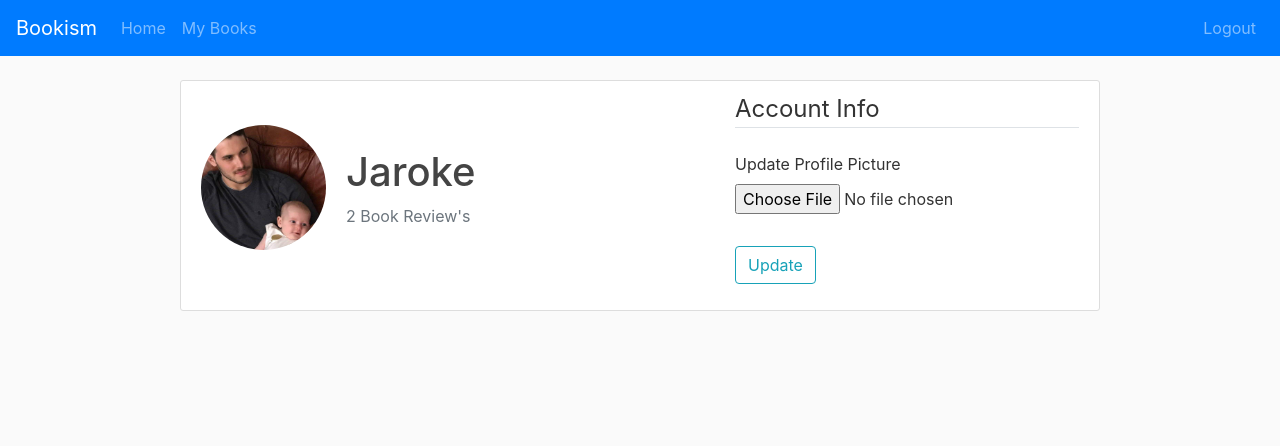
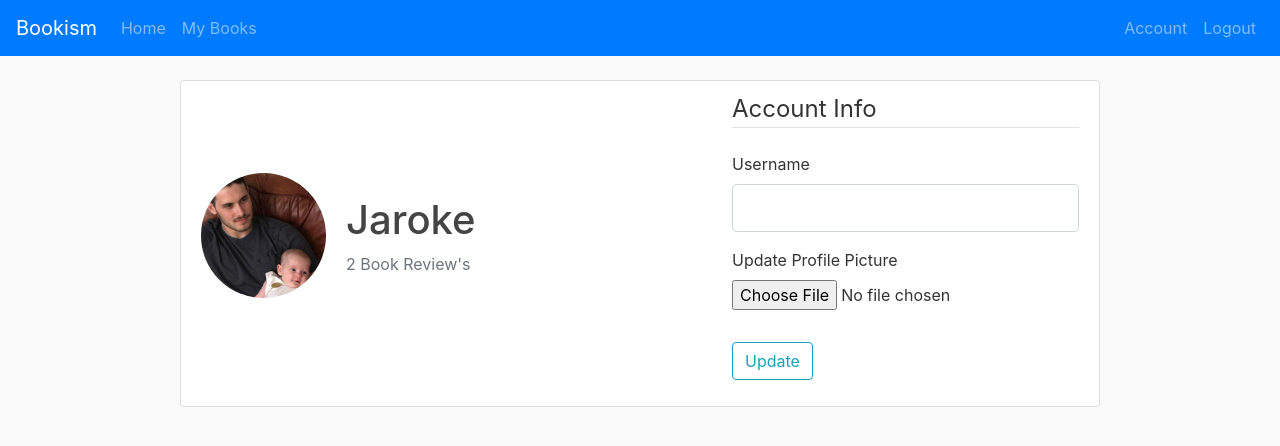
Before and after one commit to Jaroke321/Project1, a Flask app: page /profile in a window 1280 px wide. Shown: the top 446 px of the page. Run offline with Flask 2, Linux system fonts and the light colour scheme; a user stored in the database is signed in; data comes from the database, SQL or seed files in the repository; some libraries are stand-ins or nearby versions.

Commit message:
Added form so user can change username, and added functions so users can access other users account

```diff
--- a/project1/forms.py
+++ b/project1/forms.py
@@ -22,6 +22,8 @@ class LoginForm(FlaskForm):
     submit = SubmitField('Login')
 
 class UpdateAccountForm(FlaskForm):
+    username = StringField('Username',
+        validators=([Length(min=2, max=20)]))
     picture = FileField('Update Profile Picture',
         validators=[FileAllowed(['jpg', 'png'])])
     submit = SubmitField('Update')
--- a/project1/routes.py
+++ b/project1/routes.py
@@ -120,6 +120,24 @@ def profile():
     return render_template('profile.html', img_file=img_file, form=form,
         count=review_count)
 
+@app.route("/user")
+@login_required
+def user():
+    """Displays the information and the review data of a user
+    given that users id. This is used so that users can view
+    other users profiles."""
+
+    return render_template('user.html', name=current_user.name)
+
+@app.route("/users/<int:id>")
+def users(id):
+    """"""
+
+    user = User.query.get(int(id))
+
+    return render_template('user.html', name=user.name)
+
+
 
 @app.route("/api/book/<int:book_id>")
 def apiBook(book_id):
--- a/project1/templates/index.html
+++ b/project1/templates/index.html
@@ -24,15 +24,16 @@
       <div class="collapse navbar-collapse" id="navbarNav">
         <ul class="navbar-nav">
           <li class="nav-item">
-            <a class="nav-link" href="/">Home</a>
+            <a class="nav-link" href="{{ url_for('index') }}">Home</a>
           </li>
           <li class="nav-item">
-            <a class="nav-link" href="/profile">My Books</a>
+            <a class="nav-link" href="{{ url_for('user') }}">My Books</a>
           </li>
         </ul>
       </div>
       <div class="navbar-nav">
         {% if current_user.is_authenticated %}
+          <a class="nav-item nav-link" href="{{ url_for('profile') }}">Account</a>
           <a class="nav-item nav-link" href="{{ url_for('logout') }}">Logout</a>
         {% else %}
           <a class="nav-item nav-link" href="{{ url_for('login') }}">Login</a>
--- a/project1/templates/profile.html
+++ b/project1/templates/profile.html
@@ -12,6 +12,19 @@
         {{ form.hidden_tag() }}
         <fieldset class="form-group">
           <legend class="border-bottom mb-4">Account Info</legend>
+          <div class="form-group">
+            {{ form.username.label(class="form-control-label") }}
+            {% if form.username.errors %}
+              {{ form.username(class="form-control form-control-lg is-invalid") }}
+              <div class="invalid-feedback">
+                {% for error in form.username.errors%}
+                  <span>{{ error }}</span>
+                {% endfor %}
+              </div>
+            {% else %}
+              {{ form.username(class="form-control form-control-lg") }}
+            {% endif %}
+          </div>
           <div class="form-group">
             {{ form.picture.label() }}
             {{ form.picture(class="form-control-file") }}
--- a/project1/templates/register.html
+++ b/project1/templates/register.html
@@ -15,7 +15,7 @@
               {% for error in form.username.errors %}
                 <span>{{ error }}</span>
               {% endfor %}
-            </div
+            </div>
           {% else %}
             {{ form.username(class="form-control form-control-lg") }}
           {% endif %}
```
Also changed, not shown: project1/templates/user.html (added, +7 -0 lines).
